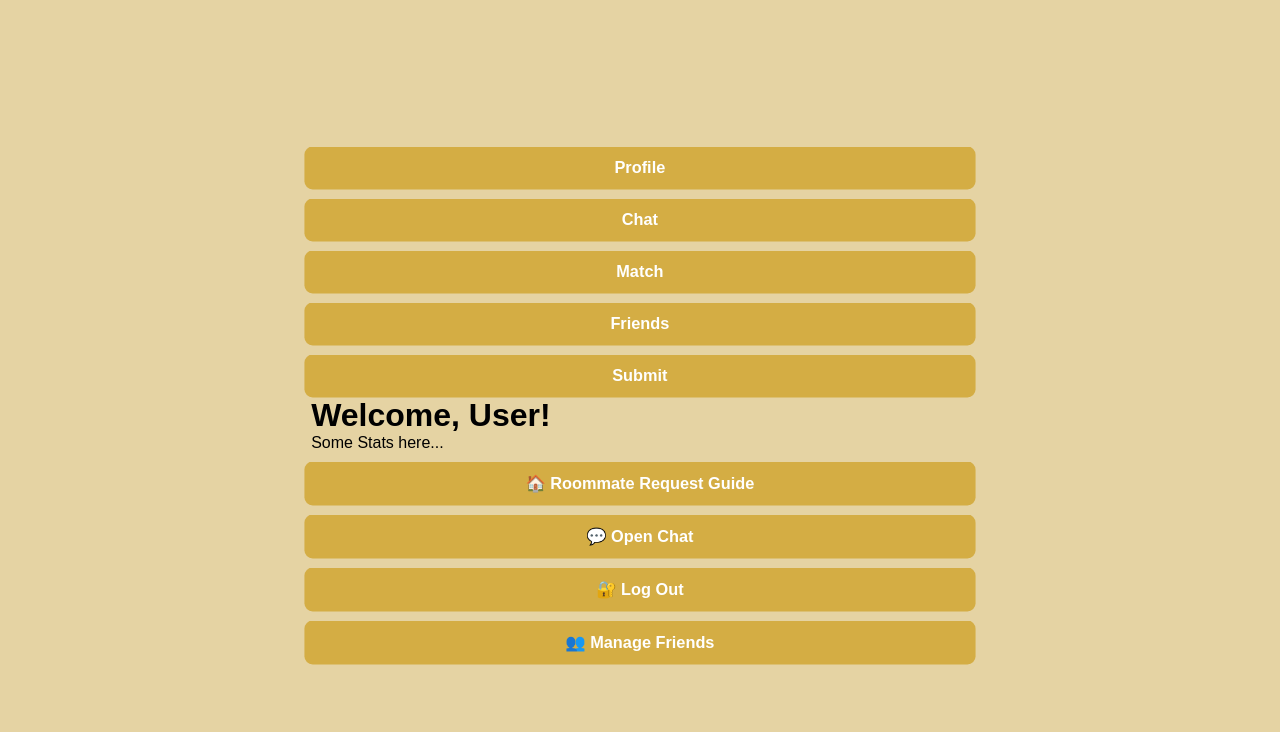
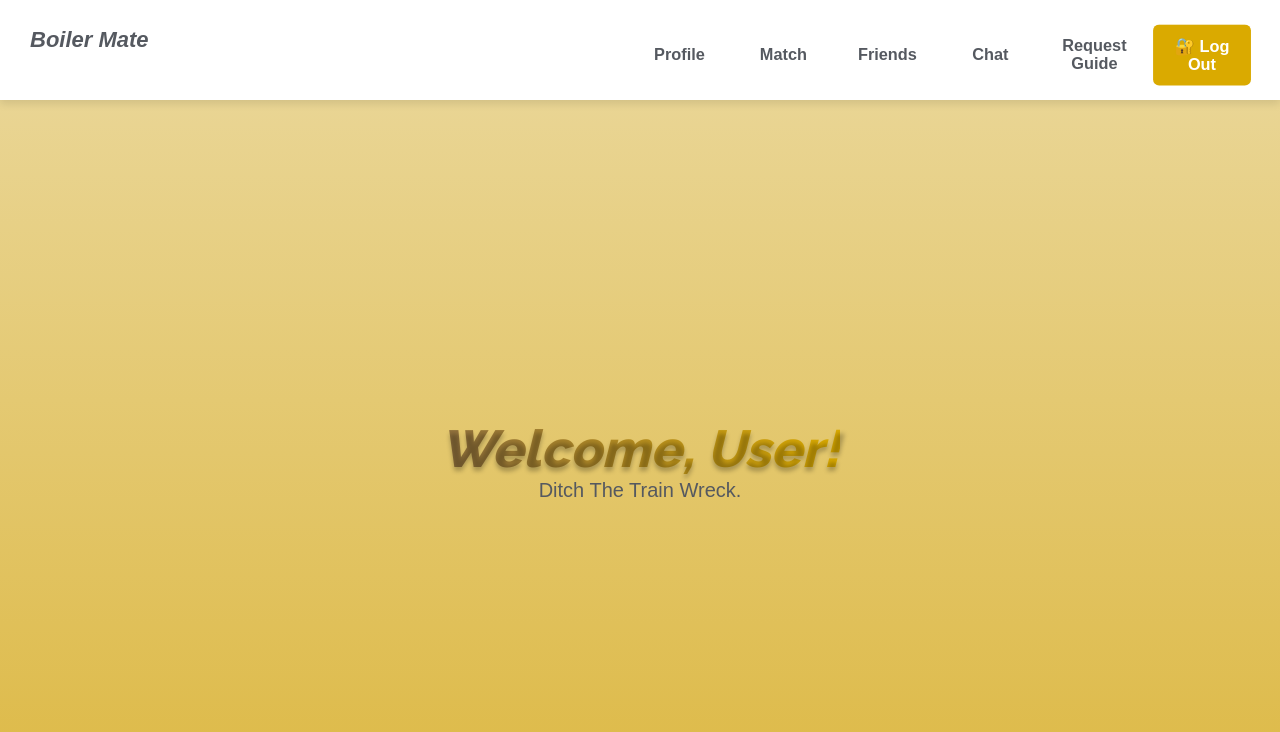
Before and after one commit to MatGalej/BoilerMate, a React (Create React App) app in the folder boiler-mate/: page /home in a window 1280 px wide. Shown: the top 732 px of the page. Built offline with nearby package versions, Linux system fonts and the light colour scheme.

Commit message:
home page

```diff
--- a/boiler-mate/src/App.js
+++ b/boiler-mate/src/App.js
@@ -6,7 +6,7 @@ import {
 } from "react-router-dom";
 import Login from "./pages/Login";
 import SignUp from "./pages/SignUp";
-import Welcome from "./pages/welcome";
+import Welcome from "./pages/Welcome";
 import RoommateRequestGuide from "./pages/RoommateRequestGuide";
 import Home from "./pages/Home";
 import Friends from "./pages/Friends";
--- a/boiler-mate/src/css/Home.css
+++ b/boiler-mate/src/css/Home.css
@@ -1,114 +1,111 @@
-/* src/css/Home.css */
-
-body {
-    background: linear-gradient(to bottom, #f8f9fa, #E5D3A3);
-    font-family: 'Raleway', sans-serif;
+/* General Styling */
+body, html {
     margin: 0;
+    padding: 0;
+    font-family: 'Poppins', sans-serif;
+    background: linear-gradient(to bottom, #EBD99F, #DDB945);
+    height: 100vh;
     display: flex;
-    flex-direction: column;
     align-items: center;
     justify-content: center;
-    min-height: 100vh;
-    text-align: center;
-    animation: fadeIn 0.8s ease-in-out;
+    flex-direction: column;
   }
 
-@keyframes fadeIn {
-    from { opacity: 0; }
-    to { opacity: 1; }
+  /* Navbar */
+  .navbar {
+    width: 100%;
+    padding: 15px 30px;
+    background: white;
+    display: flex;
+    justify-content: space-between;
+    align-items: center;
+    box-shadow: 0 4px 8px rgba(0, 0, 0, 0.1);
+    position: fixed;
+    top: 0;
+    left: 0;
+    z-index: 1000;
   }
 
-nav {
-    width: 90%;
-    display: flex;
-    justify-content: space-between;
-    padding: 15px 30px;
-    background-color: white;
-    border-radius: 50px;
-    box-shadow: 0px 4px 12px rgba(0, 0, 0, 0.2);
-    position: fixed;
-    top: 10px;
-    left: 50%;
-    transform: translateX(-50%);
-    max-width: 1200px;
+  .nav-left h2 {
+    font-size: 22px;
+    font-weight: 700;
+    color: #555960;
   }
 
-nav button {
-    color: #333;
-    font-size: 18px;
-    font-weight: bold;
+  .nav-right {
+    display: flex;
+    gap: 15px;
+  }
+
+  .nav-button {
     background: none;
     border: none;
-    padding: 10px 15px;
+    font-size: 16px;
+    font-weight: 600;
+    color: #555960;
     cursor: pointer;
-    transition: color 0.2s ease-in-out;
+    transition: 0.3s ease-in-out;
   }
 
-nav button:hover {
-    color: #6c63ff;
-    text-decoration: underline;
+  .nav-button:hover {
+    color: #DAAA00;
   }
 
-.container {
-    display: flex;
-    flex-direction: column;
-    align-items: center;
-    justify-content: center;
-    text-align: center;
-    margin-top: 120px;
-    padding: 20px;
-    width: 80%;
-    max-width: 900px;
+  .logout-btn {
+    background-color: #DAAA00;
+    color: white;
+    padding: 8px 16px;
+    border-radius: 6px;
+    border: none;
+    font-weight: 600;
+    cursor: pointer;
+    transition: 0.3s;
   }
 
-h1 {
-    font-size: 4rem;
-    font-style: italic;
-    font-weight: bold;
-    background: linear-gradient(to right, #6c63ff, #4338ca);
-    -webkit-background-clip: text;
-    -webkit-text-fill-color: transparent;
-    margin-top: 20px;
+  .logout-btn:hover {
+    background-color: #8E6F3E;
   }
 
-p {
-    font-size: 1.4rem;
-    font-style: italic;
-    color: #555960;
-    margin-top: 10px;
+  /* Welcome Section */
+  .welcome-container {
+    margin-top: 120px;
+    text-align: center;
   }
 
+  .welcome-text {
+    font-size: 52px;
+    font-weight: 800;
+    background: linear-gradient(to right, #8E6F3E, #DAAA00);
+    -webkit-background-clip: text;
+    color: transparent;
+  }
+
+  .welcome-container p {
+    font-size: 20px;
+    color: #555960;
+  }
+
+  /* Floating Buttons */
   .button-container {
     display: flex;
+    gap: 15px;
+    justify-content: center;
     flex-wrap: wrap;
-    justify-content: center;
-    gap: 20px;
-    margin-top: 30px;
+    margin-top: 40px;
   }
 
-button {
-    width: 240px;
-    padding: 14px;
-    border-radius: 50px;
+  .floating-btn {
+    background-color: #9D9795;
+    color: white;
+    padding: 12px 20px;
+    border-radius: 20px;
     font-size: 18px;
-    font-weight: bold;
-    color: white;
+    font-weight: 600;
     border: none;
     cursor: pointer;
-    transition: transform 0.2s ease-in-out, box-shadow 0.2s ease-in-out;
-    box-shadow: 0px 4px 8px rgba(0, 0, 0, 0.3);
-    background: linear-gradient(to right, #6c63ff, #4338ca);
+    transition: 0.3s ease-in-out;
   }
 
-button:hover {
-    transform: scale(1.05);
-    box-shadow: 0px 6px 12px rgba(0, 0, 0, 0.4);
+  .floating-btn:hover {
+    background-color: #6F727B;
   }
-
-.roommate-guide {
-    background: linear-gradient(to right, #ffcc00, #ff9900);
-}
-
-.logout {
-    background: linear-gradient(to right, #ff5f5f, #ff1a1a);
-}
--- a/boiler-mate/src/pages/Home.js
+++ b/boiler-mate/src/pages/Home.js
@@ -1,9 +1,9 @@
-// src/pages/Home.js
 import React, { useEffect, useState } from "react";
 import { useNavigate } from "react-router-dom";
 import { auth, db } from "../firebaseConfig";
 import { signOut } from "firebase/auth";
 import { doc, getDoc } from "firebase/firestore";
+import "../css/Home.css"; // Import the updated CSS
 
 const Home = () => {
   const navigate = useNavigate();
@@ -31,63 +31,28 @@ const Home = () => {
   };
 
   return (
-    <div className="background flex flex-col items-center justify-center min-h-screen">
-      {/* Navigation Bar */}
-      <nav className="w-full flex justify-center space-x-6 py-4 bg-gray-700 rounded-lg shadow-lg">
-        <button className="text-white text-lg font-semibold hover:underline">Profile</button>
-        <button
-          className="text-white text-lg font-semibold hover:underline"
-          onClick={() => navigate("/chat")} // Navigates to Chat Page
-        >
-          Chat
+    <div className="background">
+      {/* Navbar at the top */}
+      <nav className="navbar">
+        <div className="nav-left">
+          <h2 className="logo">Boiler Mate</h2>
+        </div>
+        <div className="nav-right">
+          <button className="nav-button" onClick={() => navigate("/profile")}>Profile</button>
+          <button className="nav-button" onClick={() => navigate("/match")}>Match</button>
+          <button className="nav-button" onClick={() => navigate("/friends")}>Friends</button>
+          <button className="nav-button" onClick={() => navigate("/chat")}>Chat</button>
+          <button className="nav-button" onClick={() => navigate("/roommate-request")}>
+          Request Guide
         </button>
-        <button className="text-white text-lg font-semibold hover:underline">Match</button>
-        <button
-          className="text-white text-lg font-semibold hover:underline"
-          onClick={() => navigate("/friends")} // Navigates to Friends Page
-        >
-          Friends
-        </button>
-        <button className="text-white text-lg font-semibold hover:underline">Submit</button>
+          <button className="logout-btn" onClick={handleLogout}>🔐 Log Out</button>
+        </div>
       </nav>
 
-      {/* Welcome Message */}
-      <h1 className="text-5xl italic font-bold text-white mt-10">
-        Welcome, {username}!
-      </h1>
-      <p className="italic text-lg text-gray-800 mt-4">Some Stats here...</p>
-
-      {/* Buttons */}
-      <div className="mt-10 flex flex-col space-y-4">
-        <button
-          className="w-60 py-3 bg-yellow-600 text-white text-lg font-semibold rounded-lg shadow-md hover:bg-yellow-700"
-          onClick={() => navigate("/roommate-request")}
-        >
-          🏠 Roommate Request Guide
-        </button>
-
-        {/* 🔥 Chat Button */}
-        <button
-          className="w-60 py-3 bg-green-600 text-white text-lg font-semibold rounded-lg shadow-md hover:bg-green-700"
-          onClick={() => navigate("/chat")}
-        >
-          💬 Open Chat
-        </button>
-
-        <button
-          className="w-60 py-3 bg-gray-700 text-white text-lg font-semibold rounded-lg shadow-md hover:bg-gray-800"
-          onClick={handleLogout}
-        >
-          🔐 Log Out
-        </button>
-
-        {/* 🔥 Manage Friends Button */}
-        <button
-          className="w-60 py-3 bg-blue-600 text-white text-lg font-semibold rounded-lg shadow-md hover:bg-blue-700"
-          onClick={() => navigate("/friends")}
-        >
-          👥 Manage Friends
-        </button>
+      {/* Welcome Section */}
+      <div className="welcome-container">
+        <h1 className="welcome-text">Welcome, {username}!</h1>
+        <p>Ditch The Train Wreck.</p>
       </div>
     </div>
   );
```
Lines whose indentation alone changed are shown as unchanged.
